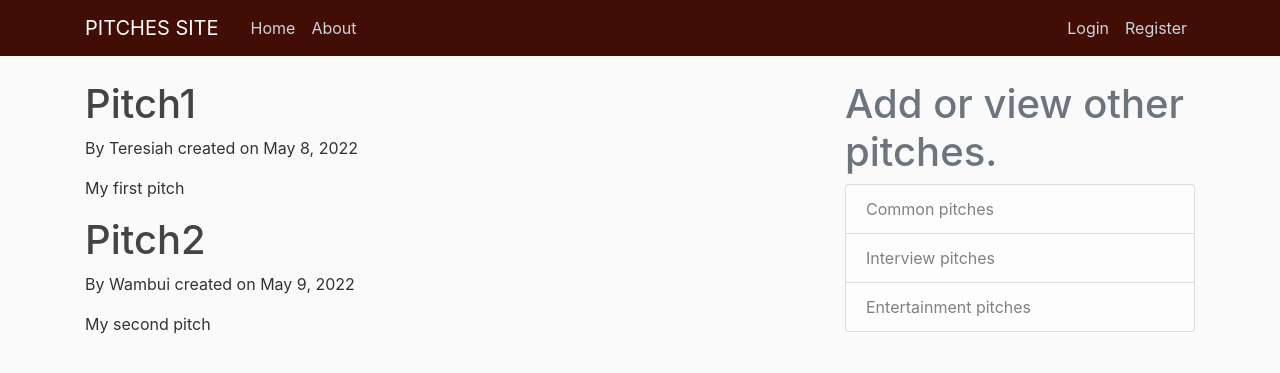
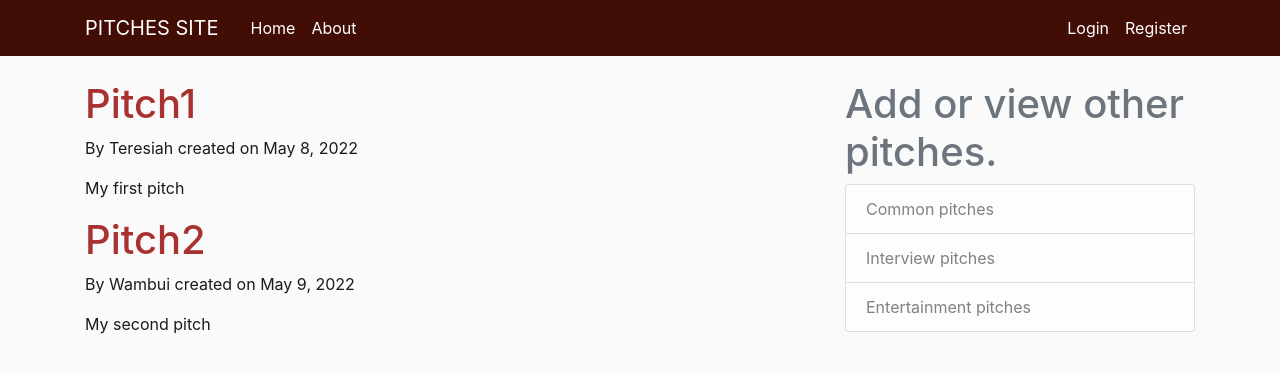
Before and after one commit to Teresiah-cpu/Pitches_app, a Flask app: page / in a window 1280 px wide. Shown: the top 373 px of the page. Run offline with Flask 2, Linux system fonts and the light colour scheme; some libraries are stand-ins or nearby versions.

Commit message:
style the heading tags

```diff
--- a/app/static/css/style.css
+++ b/app/static/css/style.css
@@ -6,7 +6,7 @@
 
 body {
     background: #fafafa;
-    color: #333333;
+    color: #1f1919;
     margin-top: 5rem;
 }
 
@@ -16,7 +16,7 @@ h3,
 h4,
 h5,
 h6 {
-    color: #444444;
+    color: rgb(168, 50, 50);
 }
 
 .bg-steel {
@@ -24,13 +24,5 @@ h6 {
 }
 
 .site-header .navbar-nav .nav-link {
-    color: #cbd5db;
+    color: white;
 }
-
-.site-header .navbar-nav .nav-link:hover {
-    color: #ffffff;
-}
-
-.site-header .navbar-nav .nav-link.active {
-    font-weight: bold;
-}
```
